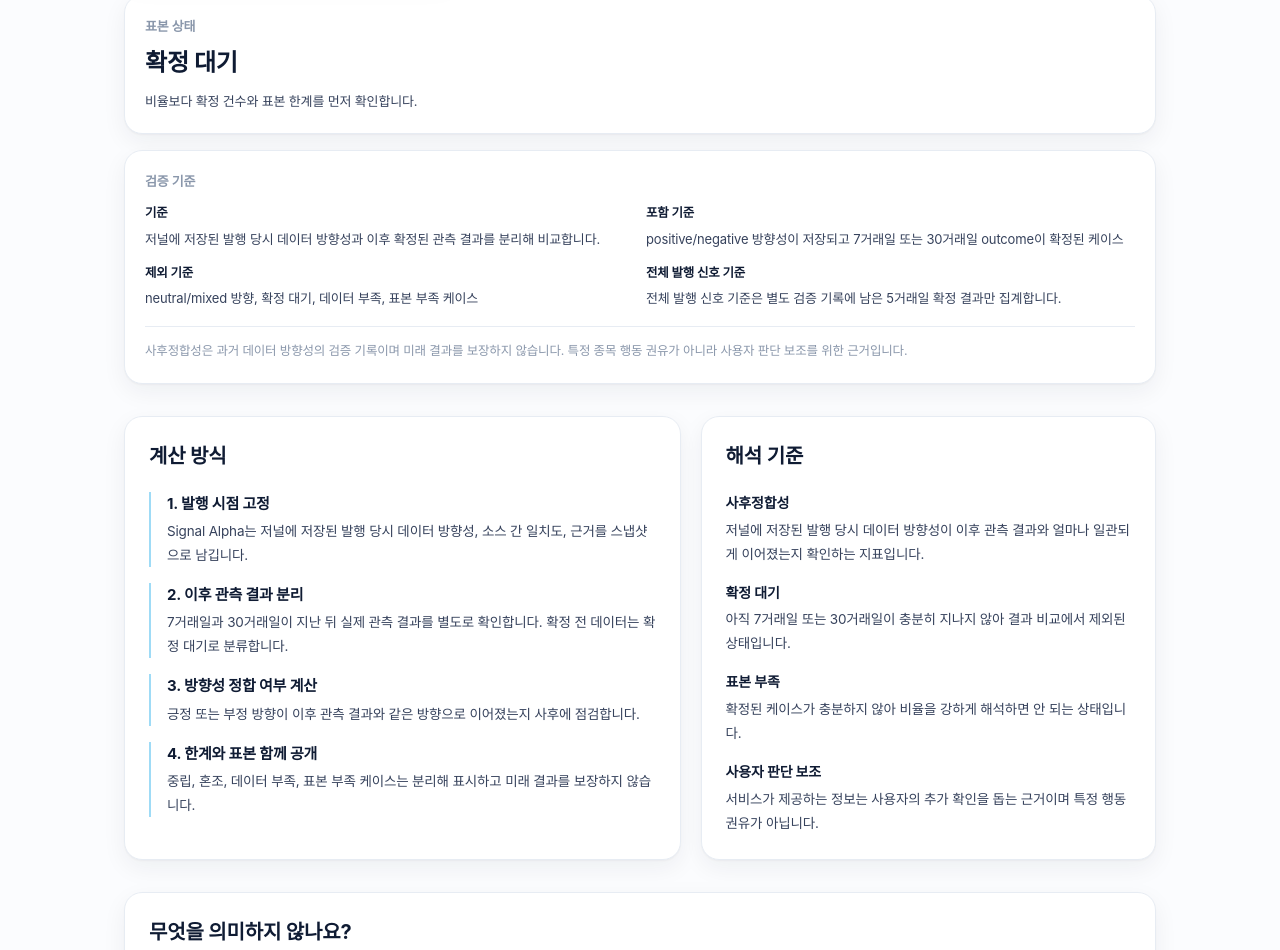
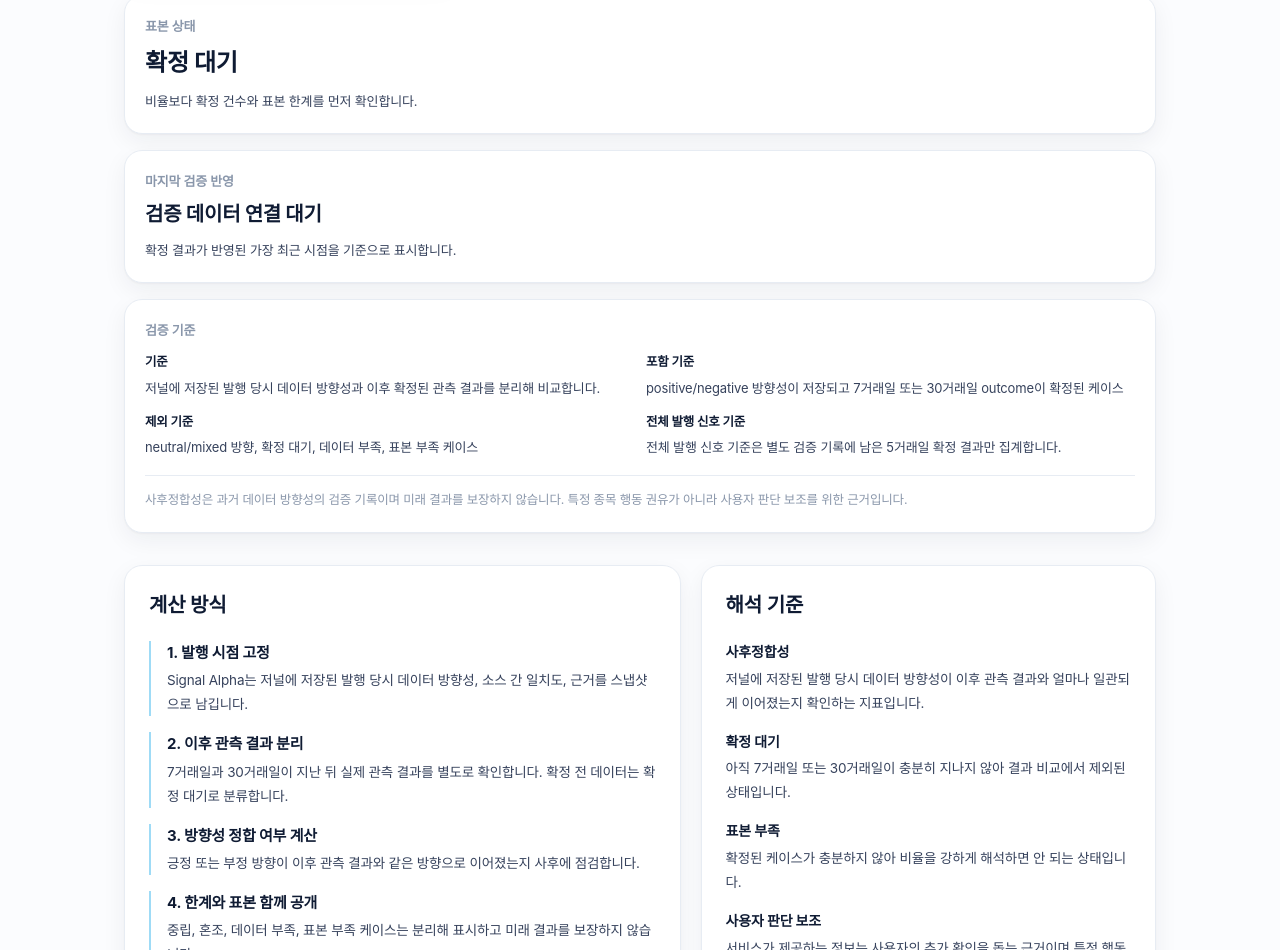
Before and after one commit to AIX14-3/signal-alpha, a Next.js app in the folder web/: page /methodology in a window 1280 px wide. Shown: the part 819-1769 px from the top of the page. Built offline with nearby package versions, Linux system fonts and the light colour scheme; no server answers; a web font is replaced by a local one.

Commit message:
feat(methodology): 사후정합성 검증 반영 상태 표시
- 사후정합성 요약에 마지막 검증 반영 시각 추가
- API 연결 전/실패 시 검증 데이터 연결 대기 상태 표시
- 방법론 페이지 계약 테스트에 검증 반영 상태 요구사항 추가

```diff
--- a/web/src/components/PosthocAlignmentSummary.tsx
+++ b/web/src/components/PosthocAlignmentSummary.tsx
@@ -90,6 +90,7 @@ const FALLBACK_NOTICE =
   "사후정합성은 과거 데이터 방향성의 검증 기록이며 미래 결과를 보장하지 않습니다. 특정 종목 행동 권유가 아니라 사용자 판단 보조를 위한 근거입니다.";
 
 const FALLBACK_ALL_ITEMS = FALLBACK_GROUPS.flatMap((group) => group.items);
+type VerificationConnectionState = "loading" | "ready" | "failed";
 
 function displayValue(item: PosthocAlignmentItem): string {
   if (item.alignment_rate != null && item.sample_status === "집계 가능") {
@@ -107,6 +108,34 @@ function breakdownLabel(direction: string, label: string): string {
   return label || DIRECTION_LABELS[direction] || direction;
 }
 
+function latestCheckedAt(groups: PosthocAlignmentGroup[]): string | null {
+  const timestamps = groups
+    .flatMap((group) => group.items)
+    .map((item) => item.checked_at)
+    .filter((value): value is string => Boolean(value))
+    .map((value) => new Date(value).getTime())
+    .filter((value) => Number.isFinite(value));
+
+  if (!timestamps.length) return null;
+  return new Date(Math.max(...timestamps)).toISOString();
+}
+
+function formatVerificationTimestamp(value: string | null): string {
+  if (!value) return "확정 결과 대기";
+  const date = new Date(value);
+  if (!Number.isFinite(date.getTime())) return "확정 결과 대기";
+  return new Intl.DateTimeFormat("ko-KR", {
+    dateStyle: "medium",
+    timeStyle: "short",
+    timeZone: "Asia/Seoul",
+  }).format(date);
+}
+
+function verificationStatusText(state: VerificationConnectionState, checkedAt: string | null): string {
+  if (state !== "ready") return "검증 데이터 연결 대기";
+  return formatVerificationTimestamp(checkedAt);
+}
+
 function summaryStatus(items: PosthocAlignmentItem[]): string {
   if (items.some((item) => item.sample_status === "표본 부족")) return "표본 부족";
   if (items.some((item) => item.sample_status === "확정 대기")) return "확정 대기";
@@ -120,6 +149,8 @@ export function PosthocAlignmentSummary() {
   const [methodology, setMethodology] =
     useState<PosthocAlignmentResponse["methodology"]>(FALLBACK_METHODOLOGY);
   const [notice, setNotice] = useState(FALLBACK_NOTICE);
+  const [verificationState, setVerificationState] = useState<VerificationConnectionState>("loading");
+  const [latestVerificationAt, setLatestVerificationAt] = useState<string | null>(latestCheckedAt(FALLBACK_GROUPS));
 
   useEffect(() => {
     getPosthocAlignment()
@@ -130,12 +161,16 @@ export function PosthocAlignmentSummary() {
         setStatus(summaryStatus(nextItems));
         setMethodology(data.methodology);
         setNotice(data.notice);
+        setLatestVerificationAt(latestCheckedAt(nextGroups));
+        setVerificationState("ready");
       })
       .catch(() => {
         setGroups(FALLBACK_GROUPS);
         setStatus(summaryStatus(FALLBACK_ALL_ITEMS));
         setMethodology(FALLBACK_METHODOLOGY);
         setNotice(FALLBACK_NOTICE);
+        setLatestVerificationAt(null);
+        setVerificationState("failed");
       });
   }, []);
 
@@ -190,6 +225,15 @@ export function PosthocAlignmentSummary() {
           비율보다 확정 건수와 표본 한계를 먼저 확인합니다.
         </p>
       </div>
+      <div className="card p-5" data-flow="posthoc-verification-status">
+        <div className="text-[13px] font-semibold text-muted">마지막 검증 반영</div>
+        <div className="mt-2 text-[20px] font-extrabold text-navy">
+          {verificationStatusText(verificationState, latestVerificationAt)}
+        </div>
+        <p className="mt-2 text-[13px] leading-6 text-navy-soft">
+          확정 결과가 반영된 가장 최근 시점을 기준으로 표시합니다.
+        </p>
+      </div>
       <div className="card p-5" data-flow="posthoc-methodology-detail">
         <div className="text-[13px] font-semibold text-muted">검증 기준</div>
         <div className="mt-3 grid grid-cols-1 gap-3 md:grid-cols-2">
```
Also changed, not shown: 1 other file (tests, documents, lock files or other folders).
